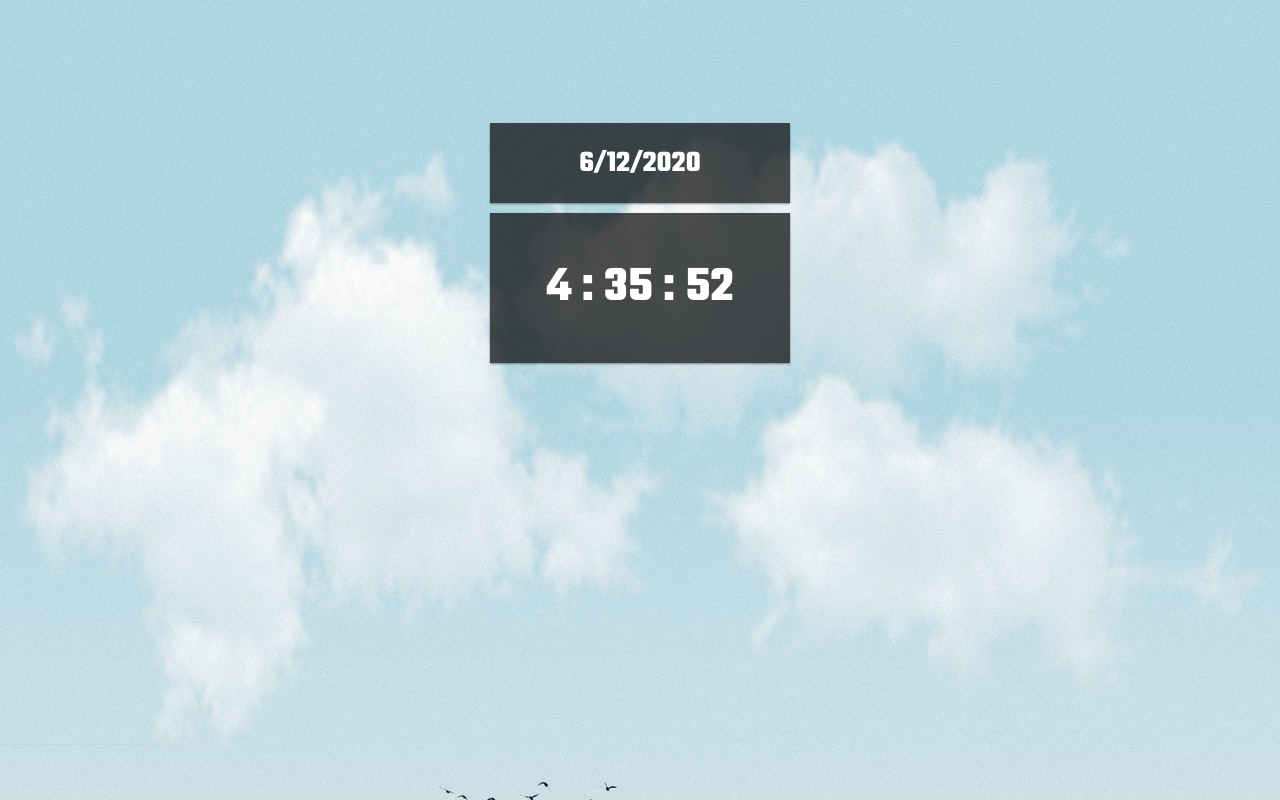
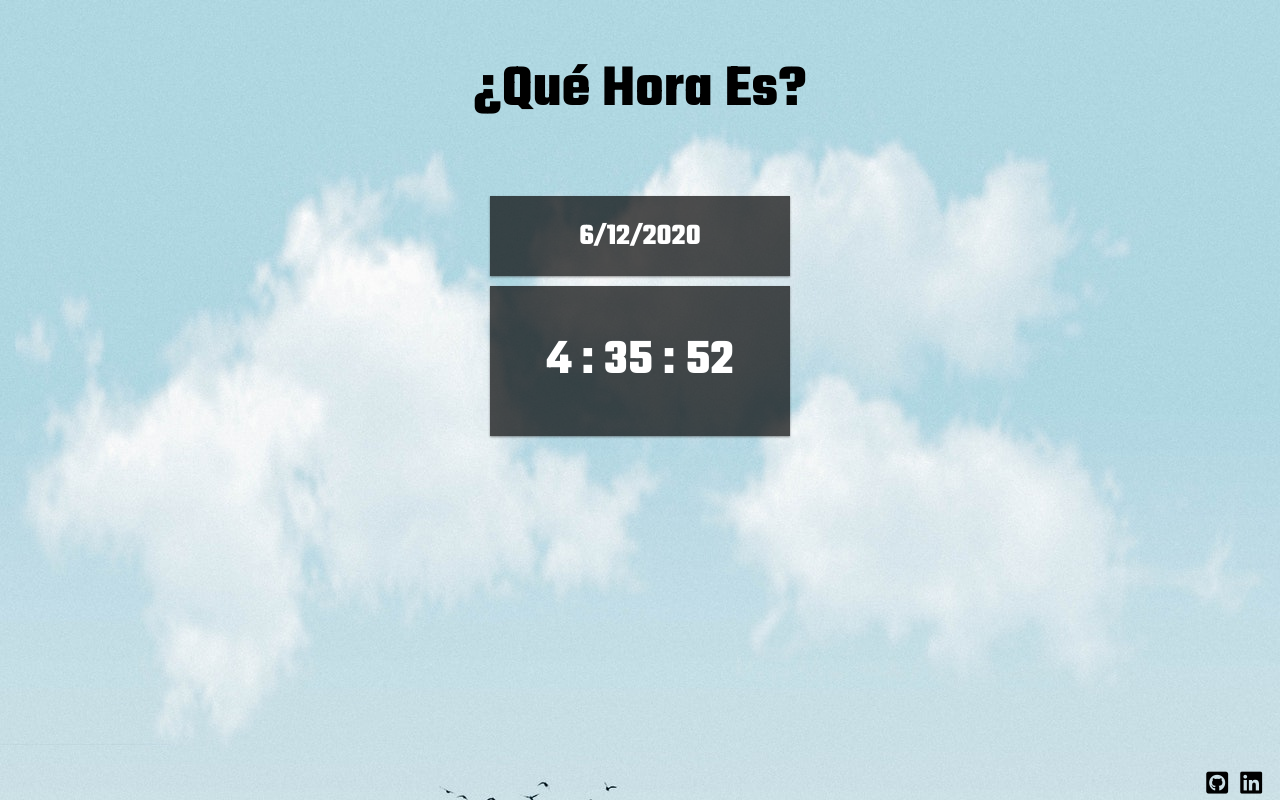
Before and after one commit to Urriste/Practicando-lenguajes, a plain HTML site: page Reloj Javascript/index.html in a window 1280 px wide. Drawn offline with Linux system fonts and the light colour scheme.

Commit message:
Add files via upload
Reloj Javascript Version 2.0

```diff
--- a/Reloj Javascript/index.html
+++ b/Reloj Javascript/index.html
@@ -5,8 +5,14 @@
 	<meta name="viewport" content="width=device-width, initial-scale=1.0">
 	<title>Reloj JS</title>
 	<link rel="stylesheet" href="style.css">
+	<link rel="stylesheet" href="https://use.fontawesome.com/releases/v5.15.1/css/all.css" integrity="sha384-vp86vTRFVJgpjF9jiIGPEEqYqlDwgyBgEF109VFjmqGmIY/Y4HV4d3Gp2irVfcrp" crossorigin="anonymous">
 </head>
 <body onload="startTime()">
+
+
+<h1 class="title">
+	¿Qué Hora Es?
+</h1>
 
 
 <div class="fecha" id="fecha">
@@ -21,6 +27,11 @@
 </div>
 
 
+	<div class="social-media">
+		<a target="_blank" href="https://github.com/Urriste" class="github fab fa-github-square"></a>
+		<a target="_blank" href="https://www.linkedin.com/in/urriste/" class="linkedin fab fa-linkedin"></a>
+	</div>
+
 
 	<script type="text/javascript" src="app.js"></script>
 </body>
--- a/Reloj Javascript/style.css
+++ b/Reloj Javascript/style.css
@@ -42,7 +42,7 @@ body{
 	height: 80px;
 	background-color: rgba(3, 3, 3,.7);
 	align-self: center;
-	margin: 115px 0 0 0;
+	margin: 22px 0 0 0;
 	display: flex;
 	justify-content: center;
 	align-items: center;
@@ -51,3 +51,30 @@ body{
 	box-shadow: 0px 1px 2px #27272780;
 
 }
+
+.title{
+	color:black;
+	font-size: 60px;
+}
+
+.social-media{
+	align-self: flex-end;
+	position: absolute;
+	bottom: 0;
+}
+
+.social-media a{
+	text-decoration: none;
+	color:black;
+	font-size: 25px;
+	margin: 10px 10px 0 0;
+
+}
+
+@media screen and (max-width: 350px){
+	.title{
+		font-size: 40px;
+	}
+
+
+}
```
